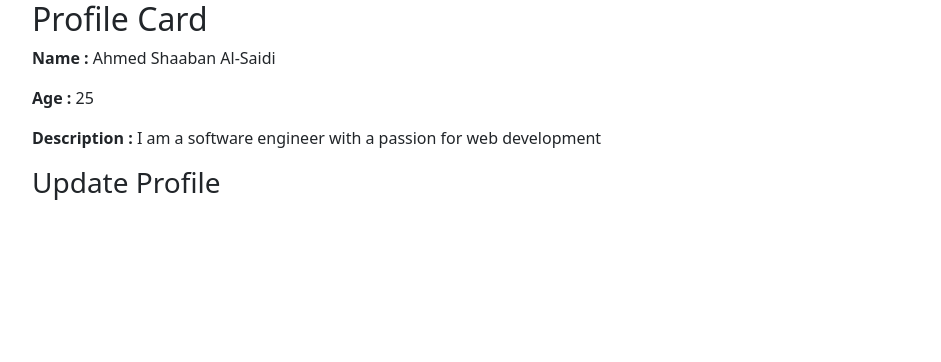
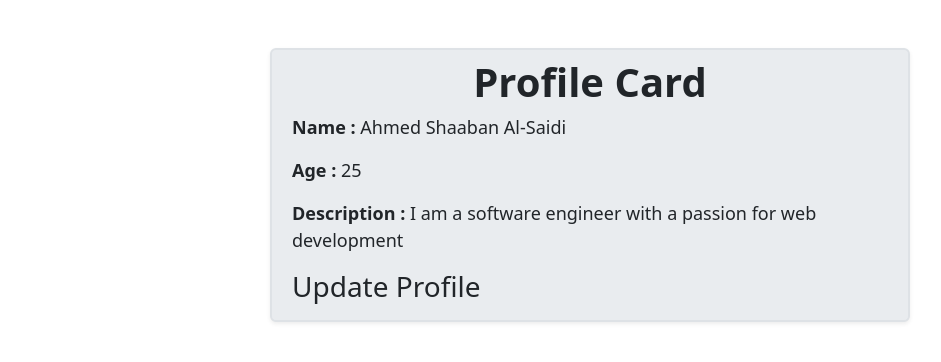
Before and after one commit to AhmedShaabanAl-Saidi/Angular-30-Projects, an Angular app: page /ProfileCard in a window 1280 px wide. Shown: the top 362 px of the page, without its empty margins (50-991 px from the left). Built offline with nearby package versions, Linux system fonts and the light colour scheme.

Commit message:
apply Profile Card style

```diff
--- a/src/app/components/profile-card/profile-card.component.html
+++ b/src/app/components/profile-card/profile-card.component.html
@@ -1,6 +1,6 @@
-<section class="profile-card">
+<section class="profile-card mx-auto my-5 p-2 border border-2 rounded w-50 shadow-sm bg-body-secondary">
     <div class="container">
-        <h2>Profile Card</h2>
+        <h2 class="text-center fs-1 fw-semibold mb-2">Profile Card</h2>
         <p><strong>Name : </strong> {{name}} </p>
         <p><strong>Age : </strong> {{age}}</p>
         <p><strong>Description : </strong> {{description}}</p>
--- a/src/app/components/profile-card/profile-card.component.scss
+++ b/src/app/components/profile-card/profile-card.component.scss
@@ -0,0 +1,3 @@
+.profile-card p{
+    font-size: 1.125rem;
+}
```
